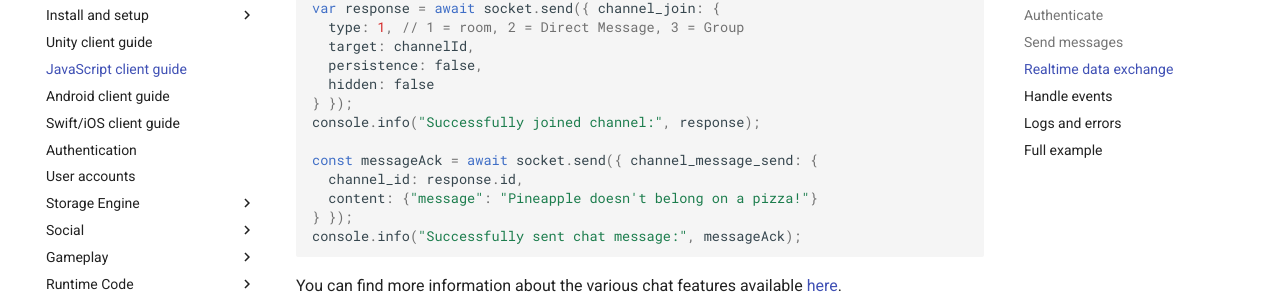
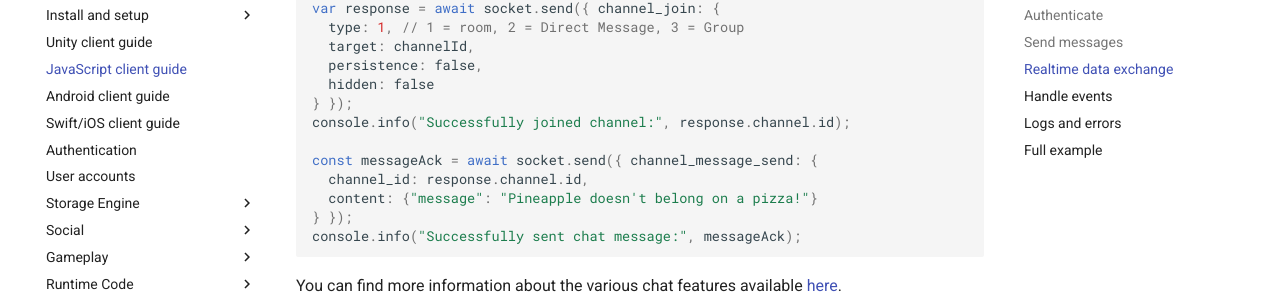
Before and after one commit to heroiclabs/nakama-docs, an MkDocs documentation site: the page built from docs/javascript-client-guide.md, in a window 1280 px wide and 900 px high, scrolled down 3014 px. Shown: the part 147-450 px from the top of the window. Built offline with MkDocs 1.6.1 and Material for MkDocs 9.7.7, drawn with Linux system fonts in a browser that asks for light colours; comment, search, counter and statistics services are not loaded; old or Windows-style settings are respelled for this version of MkDocs.

Commit message:
Small typo fix.

```diff
--- a/docs/javascript-client-guide.md
+++ b/docs/javascript-client-guide.md
@@ -135,10 +135,10 @@ var response = await socket.send({ channel_join: {
   persistence: false,
   hidden: false
 } });
-console.info("Successfully joined channel:", response);
+console.info("Successfully joined channel:", response.channel.id);
 
 const messageAck = await socket.send({ channel_message_send: {
-  channel_id: response.id,
+  channel_id: response.channel.id,
   content: {"message": "Pineapple doesn't belong on a pizza!"}
 } });
 console.info("Successfully sent chat message:", messageAck);
```
